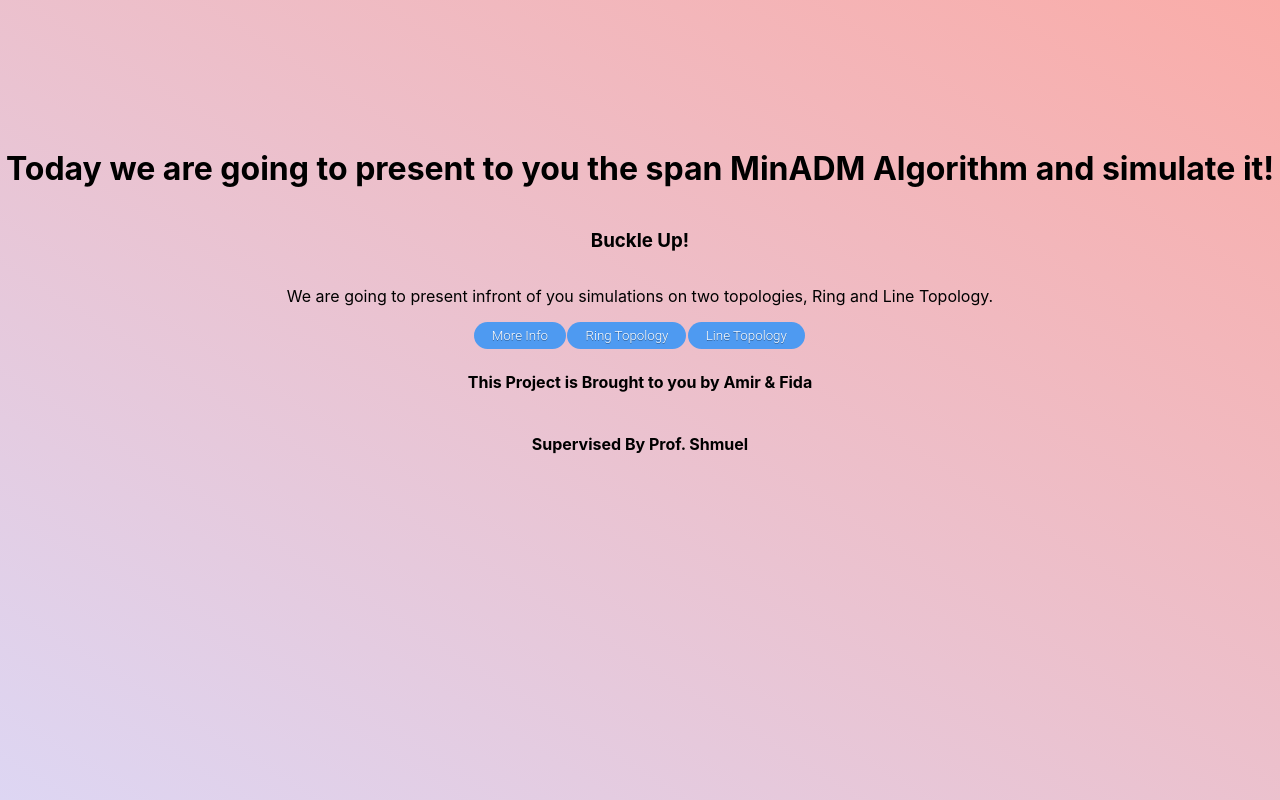
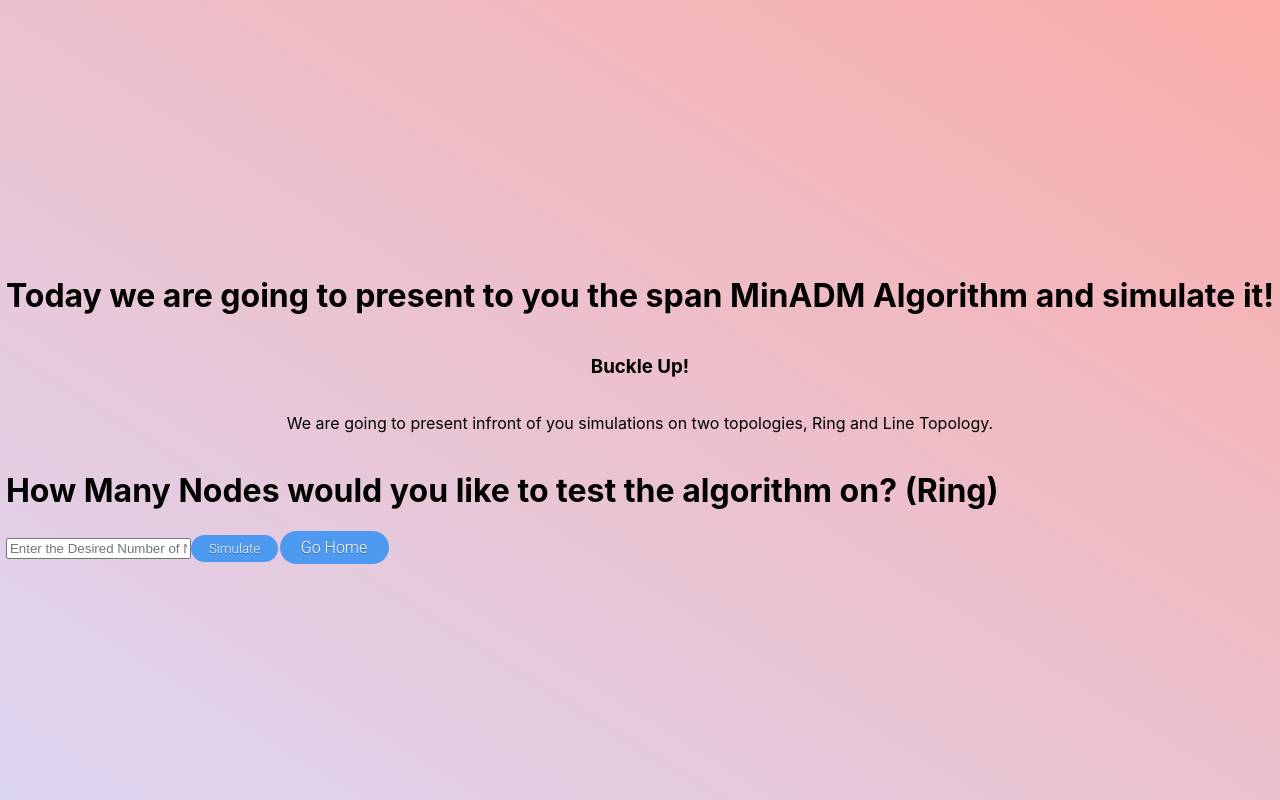
Before and after one commit to AmirAmArA/Final-Project-, a React (Create React App) app: page /Line in a window 1280 px wide. Built offline with nearby package versions, Linux system fonts and the light colour scheme.

Commit message:
Adding Router

```diff
--- a/package.json
+++ b/package.json
@@ -6,8 +6,10 @@
     "@testing-library/jest-dom": "^5.11.4",
     "@testing-library/react": "^11.1.0",
     "@testing-library/user-event": "^12.1.10",
+    "parcel-plugin-asset-copier": "^1.1.0",
     "react": "^17.0.2",
     "react-dom": "^17.0.2",
+    "react-router-dom": "^5.2.0",
     "react-scripts": "4.0.3",
     "web-vitals": "^1.0.1"
   },
@@ -34,5 +36,6 @@
       "last 1 firefox version",
       "last 1 safari version"
     ]
-  }
+  },
+  "assetsPath": "assets"
 }
--- a/src/App.js
+++ b/src/App.js
@@ -1,113 +1,23 @@
-import { Component } from "react";
-import "./App.css";
-import Ring from "./Components/Ring";
-import Line from "./Components/Line";
-class App extends Component {
+import React from "react";
+import Router from "./Router";
+import Loading from "./Loading";
+class App extends React.Component {
   constructor() {
     super();
     this.state = {
-      choice: "home",
+      isLoading: true
     };
   }
-
-  onChoice = (event) => {
-    this.setState({ choice: event.target.value });
-  };
+  componentDidMount() {
+    setTimeout(() => {
+      this.setState({
+        isLoading: false
+      });
+    }, 3000);
+  }
 
   render() {
-    const { choice } = this.state;
-    switch (choice) {
-      case "home": {
-        return (
-          <div className="container">
-            <h1>
-              Today we are going to present to you the span MinADM Algorithm and
-              simulate it!
-            </h1>
-            <h3>Buckle Up!</h3>
-            <p>
-              We are going to present infront of you simulations on two
-              topologies, Ring and Line Topology.
-            </p>
-            <div className="choices">
-              <button
-                className="generalButton"
-                onClick={this.onChoice}
-                value={"More Info"}
-              >
-                More Info
-              </button>
-              <button
-                className="generalButton"
-                onClick={this.onChoice}
-                value={"Ring Topology"}
-              >
-                Ring Topology
-              </button>
-              <button
-                className="generalButton"
-                onClick={this.onChoice}
-                value={"Line Topology"}
-              >
-                Line Topology
-              </button>
-            </div>
-            <h4 style={{ alignSelf: "center" }}>
-              This Project is Brought to you by Amir & Fida
-            </h4>
-            <h4>Supervised By Prof. Shmuel</h4>
-          </div>
-        );
-      }
-
-      case "More Info": {
-        return (
-          <div className="container">
-            <h1>More Info Is Here Bitch</h1>
-            <button
-              className="generalButton"
-              onClick={this.onChoice}
-              value={"home"}
-            >
-              Go Home
-            </button>
-          </div>
-        );
-      }
-
-      case "Line Topology": {
-        return (
-          <div className="container">
-            <Line />
-            <button
-              className="generalButton"
-              onClick={this.onChoice}
-              value={"home"}
-            >
-              Go Home
-            </button>
-          </div>
-        );
-      }
-
-      case "Ring Topology": {
-        return (
-          <div className="container">
-            <Ring />
-            <button
-              className="generalButton"
-              onClick={this.onChoice}
-              value={"home"}
-            >
-              Go Home
-            </button>
-          </div>
-        );
-      }
-
-      default:
-        return <h1>OOoops Something went wrong!</h1>;
-    }
+    return this.state.isLoading ? <Loading /> : <Router />;
   }
 }
 export default App;
--- /dev/null
+++ b/src/Components/Header.js
@@ -0,0 +1,19 @@
+import React, { Component } from 'react'
+
+export default class Header extends Component {
+  render() {
+    return (
+      <div className="container">
+        <h1>
+          Today we are going to present to you the span MinADM Algorithm and
+          simulate it!
+        </h1>
+        <h3>Buckle Up!</h3>
+        <p>
+          We are going to present infront of you simulations on two
+          topologies, Ring and Line Topology.
+        </p>
+      </div>
+    )
+  }
+}
--- /dev/null
+++ b/src/Components/Home.js
@@ -0,0 +1,21 @@
+import React, { Component, Container, Row, Col } from 'react'
+import { Link } from "react-router-dom";
+export default class Home extends Component {
+  render() {
+    return (
+      <div className="container">
+        <div>
+          <Link to="/" className="generalButton"> More Info</Link>
+
+          <Link to="/Ring" className="generalButton"> Ring Topology</Link>
+
+          <Link to="/Line" className="generalButton"> Line Topology</Link>
+        </div>
+        <h4 style={{ alignSelf: "center" }}>
+          This Project is Brought to you by Amir & Fida
+        </h4>
+        <h4>Supervised By Prof. Shmuel</h4>
+      </div>
+    )
+  }
+}
--- a/src/Components/Line.js
+++ b/src/Components/Line.js
@@ -1,4 +1,5 @@
 import { Component } from "react";
+import { Link } from "react-router-dom";
 import Vertex from "../Structures/Vertex";
 import Edge from "../Structures/Edge";
 import Lightpath from "../Structures/Lightpath";
@@ -45,7 +46,7 @@ export default class Line extends Component {
   render() {
     return (
       <>
-        <h1>How Many Nodes would you like to test the algorithm on?</h1>
+        <h1>How Many Nodes would you like to test the algorithm on? (Line)</h1>
         <div>
           <input
             type="text"
@@ -56,6 +57,7 @@ export default class Line extends Component {
           <button className="generalButton" onClick={this.simulate}>
             Simulate
           </button>
+          <Link to="/" className="generalButton">  Go Home</Link>
         </div>
       </>
     );
--- a/src/Components/Ring.js
+++ b/src/Components/Ring.js
@@ -1,4 +1,5 @@
 import { Component } from "react";
+import { Link } from "react-router-dom";
 import Vertex from "../Structures/Vertex";
 import Edge from "../Structures/Edge";
 import Lightpath from "../Structures/Lightpath";
@@ -54,7 +55,7 @@ export default class Ring extends Component {
   render() {
     return (
       <>
-        <h1>How Many Nodes would you like to test the algorithm on?</h1>
+        <h1>How Many Nodes would you like to test the algorithm on? (Ring)</h1>
         <div>
           <input
             type="text"
@@ -62,9 +63,13 @@ export default class Ring extends Component {
             width="30%"
             onBlur={this.loadState}
           />
+
+
           <button className="generalButton" onClick={this.simulate}>
             Simulate
           </button>
+
+          <Link to="/" className="generalButton">  Go Home </Link>
         </div>
       </>
     );
--- /dev/null
+++ b/src/Loading.js
@@ -0,0 +1,21 @@
+import React from "react";
+import Pic from "./assets/me.jpeg"
+const imgCss = {
+  display: "block",
+  marginLeft: "auto",
+  marginRight: "auto",
+  width: "50%"
+}
+export default class Loading extends React.Component {
+  render() {
+    return (
+      <>
+        <div className="row justify-content-center">
+          <div className="col ml-3 mt-3">
+            <img src={Pic} alt="Paris" class="center" style={imgCss}></img>
+          </div>
+        </div>
+      </>
+    );
+  }
+}
--- /dev/null
+++ b/src/Router.js
@@ -0,0 +1,21 @@
+import React from "react";
+import { BrowserRouter, Route, Switch } from "react-router-dom";
+import Ring from "./Components/Ring";
+import Line from "./Components/Line";
+import Home from "./Components/Home";
+import Header from "./Components/Header";
+
+export default () => (
+  <BrowserRouter>
+    <div>
+      <Header />
+      <Switch>
+        <Route path="/" component={Home} exact={true} />
+        <Route path="/Ring" component={Line} />
+        <Route path="/Line" component={Ring} />
+        {/* <Route path="/add-role" component={AddRole} /> */}
+      </Switch>
+
+    </div>
+  </BrowserRouter>
+);
--- a/src/index.js
+++ b/src/index.js
@@ -1,9 +1,10 @@
 import React from "react";
 import ReactDOM from "react-dom";
 import "./index.css";
+import "./App.css";
 import App from "./App";
 
-ReactDOM.render(<div className="wrapper">
+ReactDOM.render(<div className="container">
   <App />
 </div>
   , document.getElementById("root"));
```
Also changed, not shown: src/assets/me.jpeg (added), 1 other file (tests, documents, lock files or other folders).
